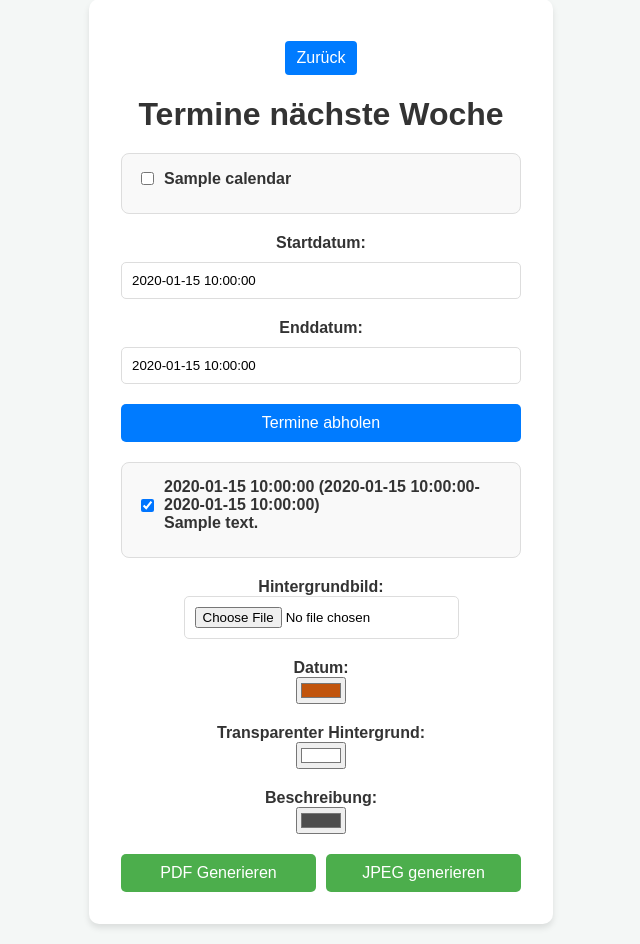
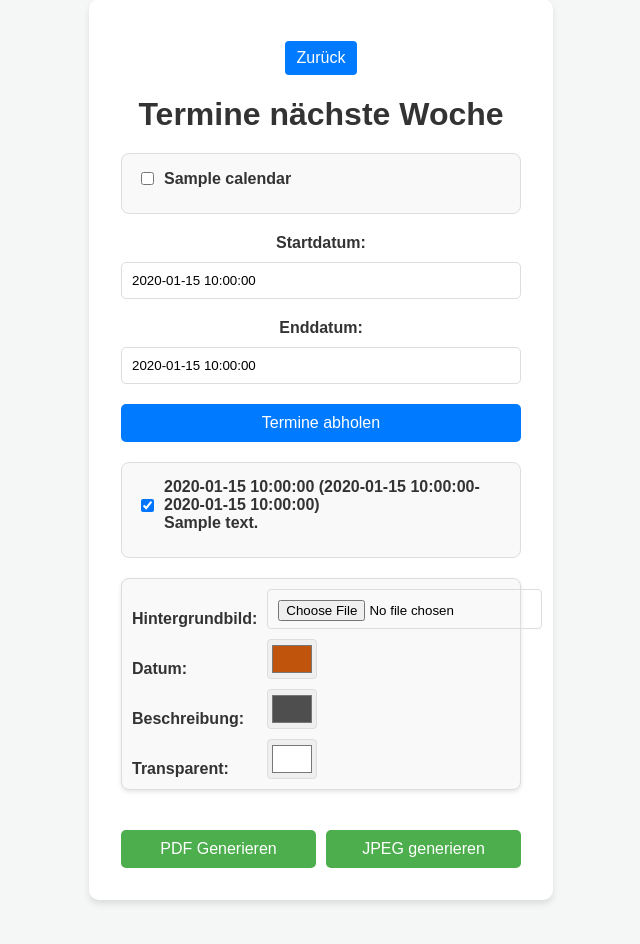
Before and after one commit to schowave/churchtools-api, a Flask app: template app/templates/appointments.html in a window 1280 px wide. Shown: the part 41-985 px from the top of the page, without its empty margins (319-959 px from the left). After the commit the page ends 945 px from the top, so only its background shows below. Run offline with Flask 3, Linux system fonts and the light colour scheme; the template is opened without the code that fills it: most values are stand-ins (such as "Sample title", 1, 10 or a date in 2020); some libraries are stand-ins or nearby versions.

Commit message:
Adapts styling

```diff
--- a/app/static/css/common.css
+++ b/app/static/css/common.css
@@ -218,3 +209,54 @@ input[type="submit"] {
 .appointment-item:hover .appointment-label, .calendar-item:hover .calendar-label {
     color: #007bff;
 }
+
+/* Color Picker Container Styles */
+.color-picker-container {
+    background-color: #f9f9f9;
+    border-radius: 8px;
+    border: 1px solid #ddd;
+    padding: 10px;
+    display: grid;
+    gap: 10px;
+    box-shadow: 0 2px 4px rgba(0, 0, 0, 0.1);
+    margin-bottom: 20px;
+    grid-template-columns: 1fr; /* Stack label and input on small screens */
+}
+
+.color-picker-container div {
+    display: contents; /* Let the label and input take grid positions */
+}
+
+.color-picker-container label {
+    grid-column: 1; /* Place label in the first column */
+    font-weight: bold;
+    color: #333;
+    align-self: center; /* Vertically center the label */
+    text-align: left;
+    margin-right: 0;
+}
+
+.color-picker-container input[type="file"] {
+    grid-column: 2; /* Place input in the second column */
+    width: auto; /* Adjust width as needed */
+    height: 40px;
+    border: 1px solid #ddd;
+    border-radius: 4px;
+    cursor: pointer;
+}
+.color-picker-container input[type="color"] {
+    grid-column: 2; /* Place input in the second column */
+    width: revert; /* Adjust width as needed */
+    height: 40px;
+    border: 1px solid #ddd;
+    border-radius: 4px;
+    cursor: pointer;
+}
+
+.color-picker-title {
+    font-size: 1.5em; /* Adjust size as needed */
+    color: #333; /* Adjust color as needed */
+    margin-bottom: 10px; /* Space between title and first item */
+    text-align: left; /* Align text to left */
+    width: 100%; /* Ensure title takes full width */
+}
--- a/app/templates/appointments.html
+++ b/app/templates/appointments.html
@@ -11,7 +11,7 @@
     <script src="https://code.jquery.com/ui/1.13.2/jquery-ui.min.js"></script>
     <!-- Initialize the datepicker -->
     <script>
-        $(function() {
+        $(function () {
             $("#start_date").datepicker({
                 dateFormat: "yy-mm-dd" // This format should match the value you're passing from Flask
             });
@@ -23,7 +23,7 @@
     <link rel="stylesheet" href="https://use.fontawesome.com/releases/v5.8.1/css/all.css">
     <script>
         function monitorDownload(cookieName) {
-            var checkCookie = setInterval(function() {
+            var checkCookie = setInterval(function () {
                 if (document.cookie.split(';').some((item) => item.trim().startsWith(cookieName + '='))) {
                     clearInterval(checkCookie);
                     document.cookie = cookieName + '=; Max-Age=-99999999;';  // delete the cookie
@@ -32,21 +32,21 @@
             }, 100); // check every 100ms
         }
 
-        $(document).ready(function(){
-            $('input[name="generate_jpeg"]').click(function(){
+        $(document).ready(function () {
+            $('input[name="generate_jpeg"]').click(function () {
                 // Show the spinner
                 $('#spinner-overlay').show();
                 // Start monitoring for the jpegGenerated cookie
                 monitorDownload('jpegGenerated');
             });
 
-            $('input[name="generate_pdf"]').click(function(){
+            $('input[name="generate_pdf"]').click(function () {
                 // Show the spinner
                 $('#spinner-overlay').show();
                 // Start monitoring for the pdfGenerated cookie
                 monitorDownload('pdfGenerated');
             });
-            $('input[name="fetch_appointments"]').click(function(){
+            $('input[name="fetch_appointments"]').click(function () {
                 // Show the spinner
                 $('#spinner-overlay').show();
                 // Start monitoring for the pdfGenerated cookie
@@ -57,7 +57,8 @@
 </head>
 <body>
 <!-- Spinner Overlay -->
-<div id="spinner-overlay" style="display:none; position:fixed; top:0; left:0; right:0; bottom:0; background:rgba(255,255,255,0.9); z-index:1000;">
+<div id="spinner-overlay"
+     style="display:none; position:fixed; top:0; left:0; right:0; bottom:0; background:rgba(255,255,255,0.9); z-index:1000;">
     <div class="spinner" style="position:absolute; top:50%; left:50%; transform:translate(-50%, -50%);">
         <i class="fas fa-spinner fa-spin" style="font-size:3rem; color: #09f;"></i>
     </div>
@@ -102,34 +103,39 @@
             <div class="appointments-container">
                 {% for appointment in appointments %}
                     <div class="appointment-item">
-                    <input type="checkbox" id="appointment-{{ appointment['id'] }}" name="appointment_id" value="{{ appointment['id'] }}" class="appointment-checkbox" checked>
-                    <label for="appointment-{{ appointment['id'] }}" class="appointment-label">{{ appointment['startDateView'] }} ({{ appointment['startTimeView'] }}-{{ appointment['endTimeView'] }}) <br/>{{ appointment['description'] }}</label>
+                        <input type="checkbox" id="appointment-{{ appointment['id'] }}" name="appointment_id"
+                               value="{{ appointment['id'] }}" class="appointment-checkbox" checked>
+                        <label for="appointment-{{ appointment['id'] }}"
+                               class="appointment-label">{{ appointment['startDateView'] }}
+                            ({{ appointment['startTimeView'] }}-{{ appointment['endTimeView'] }})
+                            <br/>{{ appointment['description'] }}</label>
                     </div>
                 {% endfor %}
             </div>
-
-        <!-- Input for file upload -->
+            <div class="color-picker-container">
+                <div>
                     <label for="background_image">Hintergrundbild:</label>
                     <input type="file" id="background_image" name="background_image" accept="image/*">
-
+                </div>
                 <div>
                     <label for="date_color">Datum:</label>
                     <input type="color" id="date_color" name="date_color" value="#C1540C">
                 </div>
-
-        <div>
-            <label for="background_color">Transparenter Hintergrund:</label>
-            <input type="color" id="background_color" name="background_color" value="#FFFFFF">
-        </div>
-
                 <div>
                     <label for="description_color">Beschreibung:</label>
                     <input type="color" id="description_color" name="description_color" value="#4E4E4E">
                 </div>
+                <div>
+                    <label for="background_color">Transparent:</label>
+                    <input type="color" id="background_color" name="background_color" value="#FFFFFF">
+                </div>
+            </div>
 
             <div style="display: flex; gap: 10px;">
-            <input type="submit" name="generate_pdf" value="PDF Generieren" class="btn btn-generate" style="display: inline-block;">
-            <input type="submit" name="generate_jpeg" value="JPEG generieren" class="btn btn-generate" style="display: inline-block;">
+                <input type="submit" name="generate_pdf" value="PDF Generieren" class="btn btn-generate"
+                       style="display: inline-block;">
+                <input type="submit" name="generate_jpeg" value="JPEG generieren" class="btn btn-generate"
+                       style="display: inline-block;">
             </div>
         </form>
     {% else %}
--- a/app/templates/overview.html
+++ b/app/templates/overview.html
@@ -5,7 +5,7 @@
     <link rel="stylesheet" href="/static/css/common.css">
 </head>
 <body>
-<div class="card">
+<div class="container">
     <h1>API-Zugriff</h1>
     <h2>evkila.churchtools.de</h2>
     <div class="tiles-container">
```
Also changed, not shown: other parts of app/static/css/common.css (+8 -17 lines). Lines whose indentation alone changed are shown as unchanged.
